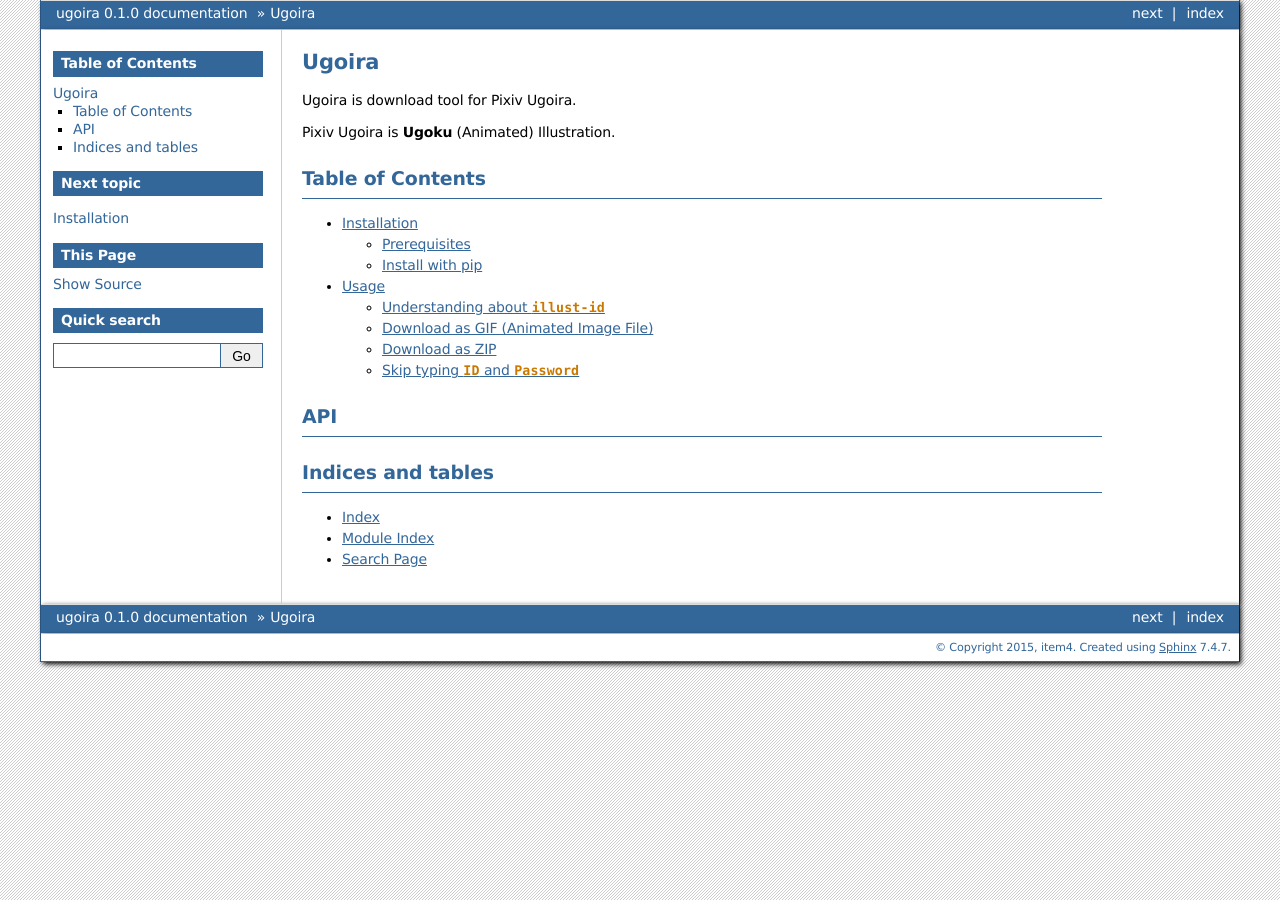
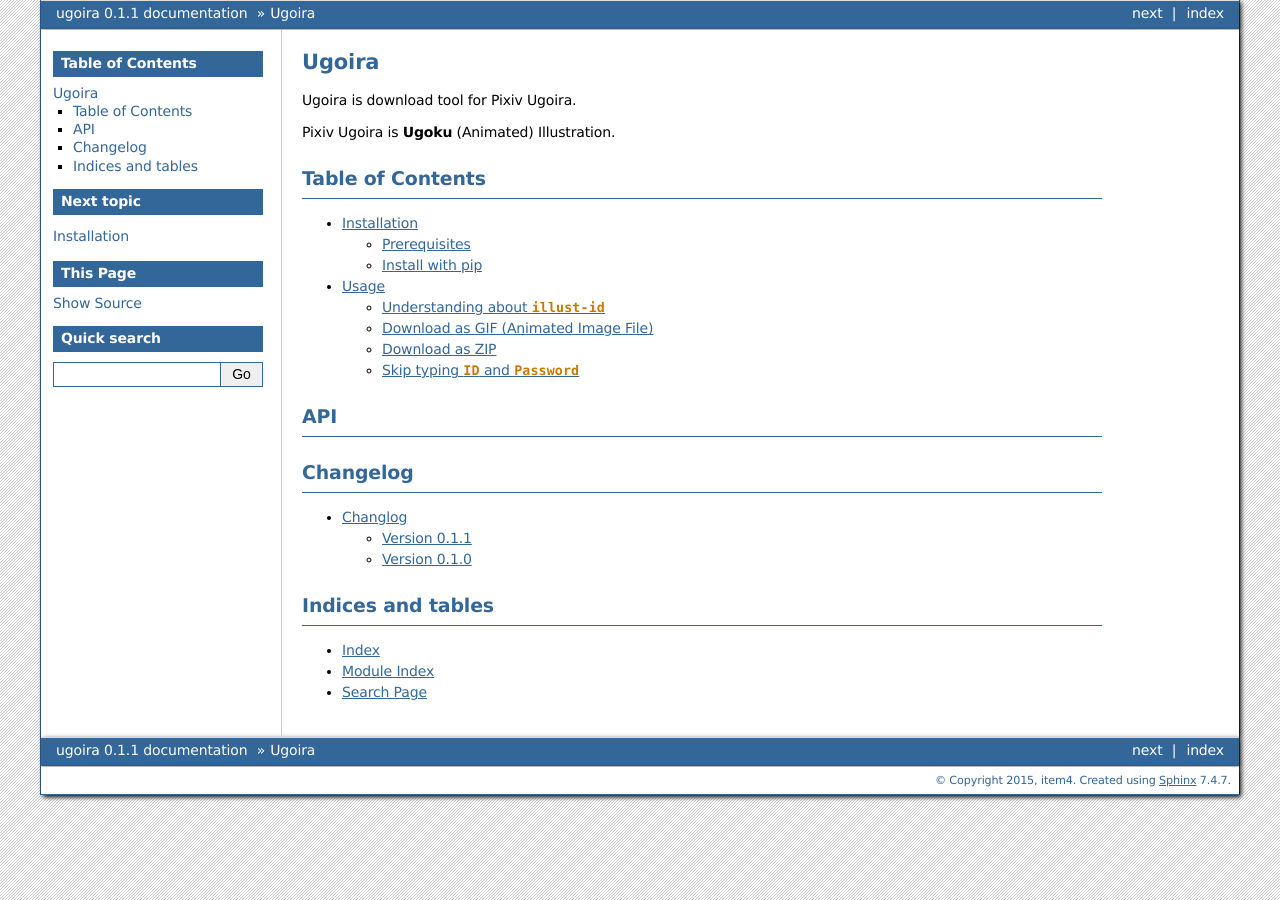
Before and after one commit to item4/ugoira, a Sphinx documentation site: the page built from docs/index.rst, in a window 1280 px wide. Built offline with Sphinx 7.4.7, drawn with Linux system fonts in a browser that asks for light colours.

```diff
--- /dev/null
+++ b/docs/changelog.rst
@@ -0,0 +1,13 @@
+Changlog
+========
+
+Version 0.1.1
+-------------
+
+- Change Login URL and add login argument.
+
+
+Version 0.1.0
+-------------
+
+First release.
--- a/docs/conf.py
+++ b/docs/conf.py
@@ -64,7 +64,7 @@ author = 'item4'
 # The short X.Y version.
 version = '0.1.0'
 # The full version, including alpha/beta/rc tags.
-release = '0.1.0'
+release = '0.1.1'
 
 # The language for content autogenerated by Sphinx. Refer to documentation
 # for a list of supported languages.
--- a/docs/index.rst
+++ b/docs/index.rst
@@ -24,6 +24,15 @@ API
    ugoira
 
 
+Changelog
+---------
+
+.. toctree::
+   :maxdepth: 2
+
+   changelog
+
+
 Indices and tables
 ------------------
 
```
Also changed, not shown: 3 other files.
